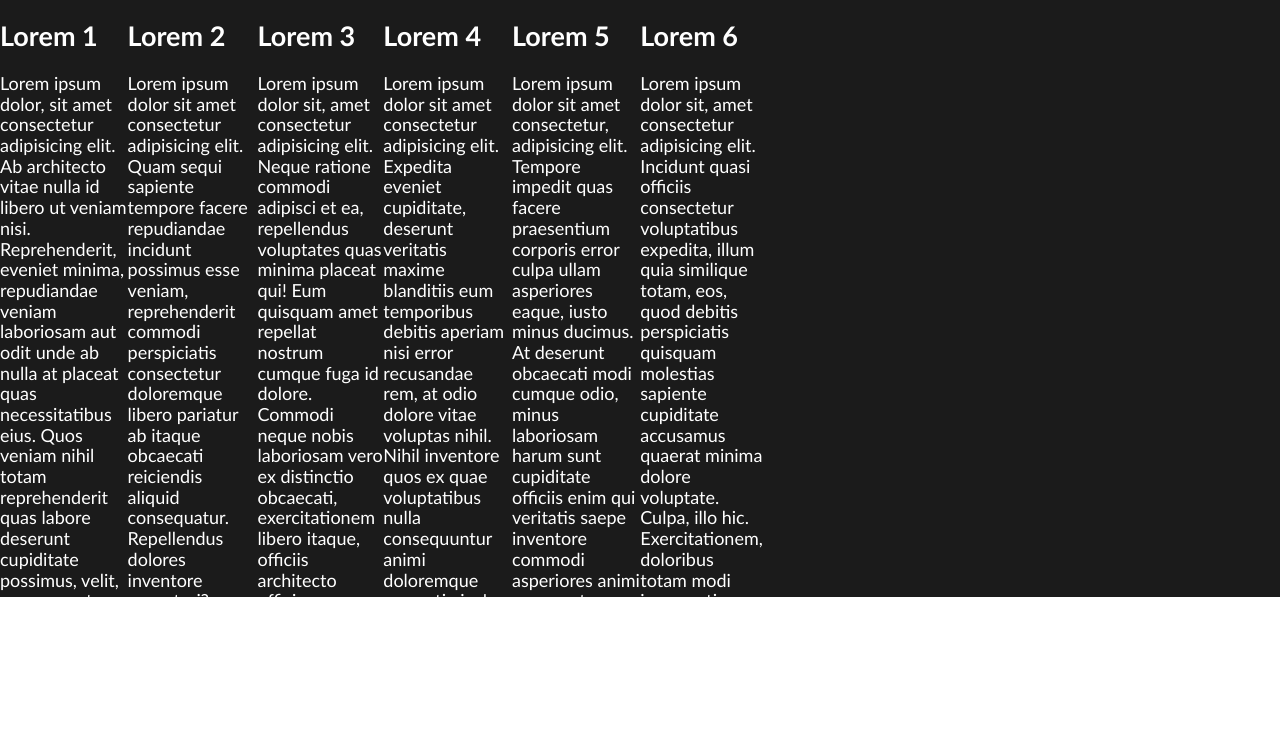
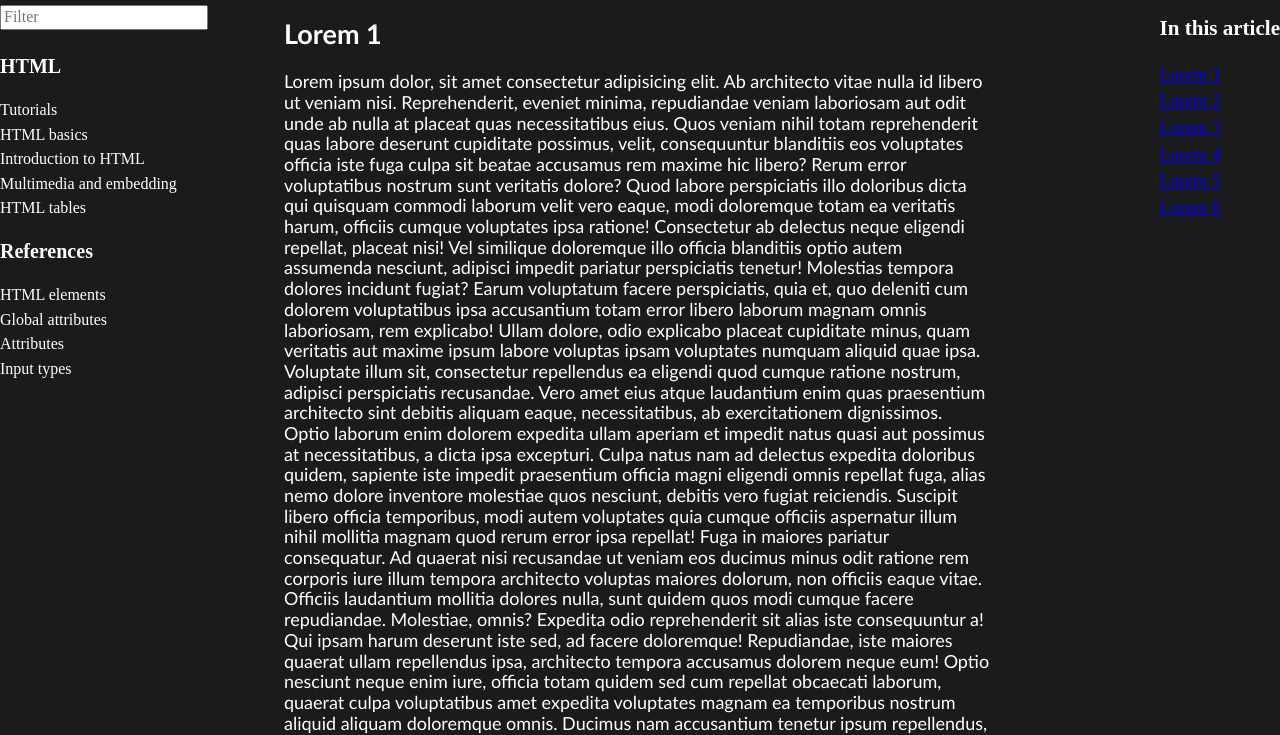
Before and after one commit to TryVoidMain/codemasters-course, a website: page Homework/Homework-2.html in a window 1280 px wide. Shown: the part 162-897 px from the top of the page. Drawn offline with nearby package versions, Linux system fonts and the light colour scheme.

Commit message:
fix style progress: - common.css - homework-2.css - wrapper.css - header.css - main-content.css - navbar.css - references.css
fix markup progress:
- Homework-2.html

```diff
--- a/Homework/Homework-2.html
+++ b/Homework/Homework-2.html
@@ -18,7 +18,7 @@
 
         <div class="header">
             <div class="header__logo">
-                <p><a href="#">mdn web docs_</a></p>
+                <p>mdn web docs_</p>
             </div>
 
             <div class="header__top-navbar top-navbar">
@@ -74,7 +74,26 @@
                         </header>
 
                         <div class="navbar__body">
+                            <div class="navbar__list-items">
+                                <p>HTML</p>
+                                <ul class="unmarked-list">
+                                    <li>Tutorials</li>
+                                    <li>HTML basics</li>
+                                    <li>Introduction to HTML</li>
+                                    <li>Multimedia and embedding</li>
+                                    <li>HTML tables</li>
+                                </ul>
+                            </div>
 
+                            <div class="navbar__list-items">
+                                <p>References</p>
+                                <ul class="unmarked-list">
+                                    <li>HTML elements</li>
+                                    <li>Global attributes</li>
+                                    <li>Attributes</li>
+                                    <li>Input types</li>
+                                </ul>
+                            </div>
                         </div>
                     </nav>
                 </div>
@@ -112,7 +131,17 @@
                 </div>
 
                 <div class="main-content__references references">
-
+                    <aside>
+                        <h3>In this article</h3>
+                        <ul class="unmarked-list">
+                            <li><a href="#lorem-1">Lorem 1</a></li>
+                            <li><a href="#lorem-2">Lorem 2</a></li>
+                            <li><a href="#lorem-3">Lorem 3</a></li>
+                            <li><a href="#lorem-4">Lorem 4</a></li>
+                            <li><a href="#lorem-5">Lorem 5</a></li>
+                            <li><a href="#lorem-6">Lorem 6</a></li>
+                        </ul>
+                    </aside>
                 </div>
             </div>
         </div>
--- a/css/Homework-2/blocks/header/header.css
+++ b/css/Homework-2/blocks/header/header.css
@@ -11,6 +11,7 @@
     align-items: center;
     padding-right: 30px;
     min-width: 160px;
+    font-size: 20px;
 }
 
 .header__top-navbar {
--- a/css/Homework-2/blocks/main-content/main-content.css
+++ b/css/Homework-2/blocks/main-content/main-content.css
@@ -1,9 +1,11 @@
 .main-content {
     max-width: var(--main-content-max-width);
-    max-height: var(--main-content-max-height);
     width: 100%;
     background-color: transparent;
-    flex-direction: row;
+    padding: 10px 0;
+    display: grid;
+    gap: 3rem;
+    grid-template-columns: minmax(0,1fr) minmax(0,3fr) minmax(0,15rem);
 }
 
 .main-content__container {
@@ -18,6 +20,8 @@
 .main-content__content {
     display: flex;
     max-width: var(--content-max-width);
+    color: var(--color-lessons-text-primary);
+    flex-direction: column;
 }
 
 .main-content__references {
--- /dev/null
+++ b/css/Homework-2/blocks/navbar/navbar.css
@@ -0,0 +1,21 @@
+.navbar {
+    display: grid;
+    grid-template-rows: 30px 1fr;
+    min-width: var(--navbar-min-width);
+    max-width: var(--navbar-max-width);
+    padding: 10px 0;
+
+}
+
+.navbar__header {
+    min-height: var(--navbar-header-min-height);
+}
+
+.navbar__body {
+    color: var(--color-lessons-white);
+}
+
+.navbar__list-items > p {
+    font-size: 20px;
+    font-weight: 600;
+}
--- a/css/Homework-2/blocks/references/references.css
+++ b/css/Homework-2/blocks/references/references.css
@@ -1,3 +1,5 @@
 .references {
     display: flex;
+    flex-direction: row-reverse;
+    font-size: 18px;
 }
--- a/css/Homework-2/homework-2.css
+++ b/css/Homework-2/homework-2.css
@@ -9,13 +9,16 @@
 @import url(blocks/main-content/main-content.css);
 @import url(blocks/content/content.css);
 @import url(blocks/references/references.css);
+@import url(blocks/navbar/navbar.css);
 
 :root{
-    --main-content-max-width: 1440px;
     --top-content-max-height: 54px;
     --header-max-height: 64px;
     --actions-height: 28px;
+    --main-content-max-width: 1440px;
     --navbar-max-widht: 305px;
+    --navbar-min-width: 200px;
+    --navbar-header-min-height: 75px;
     --content-max-width: 765px;
     --references-max-width: 370px;
     --main-content-max-height: calc(100vh - var(--header-max-height) - var(--top-content-max-height) - var(--actions-height) - 30px);
--- a/css/Homework-2/wrapper.css
+++ b/css/Homework-2/wrapper.css
@@ -1,5 +1,6 @@
 .wrapper {
     background-color: var(--color-lessons-background-primary);
+    color: var(--color-lessons-white);
     text-decoration: none;
     display: flex;
     flex-direction: column;
--- a/css/common.css
+++ b/css/common.css
@@ -36,3 +36,12 @@ ul.ul-inline > li {
     background-color: transparent;
     color: var(--color-lessons-white);
 }
+
+ul.unmarked-list {
+    list-style-type: none;
+    padding-left: 0;
+}
+
+ul.unmarked-list > li {
+    padding: 3px 0 3px 0;
+}
```
